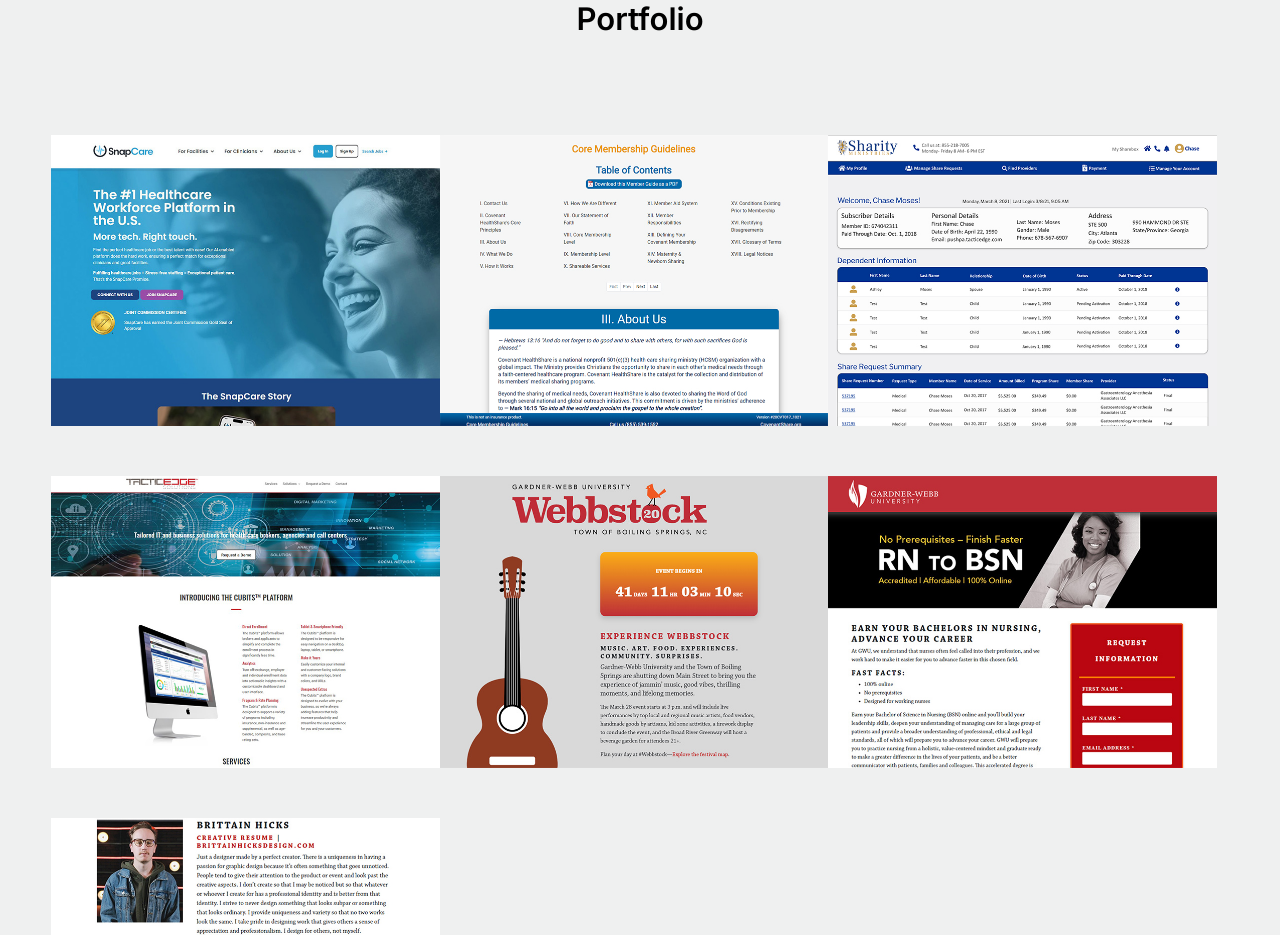
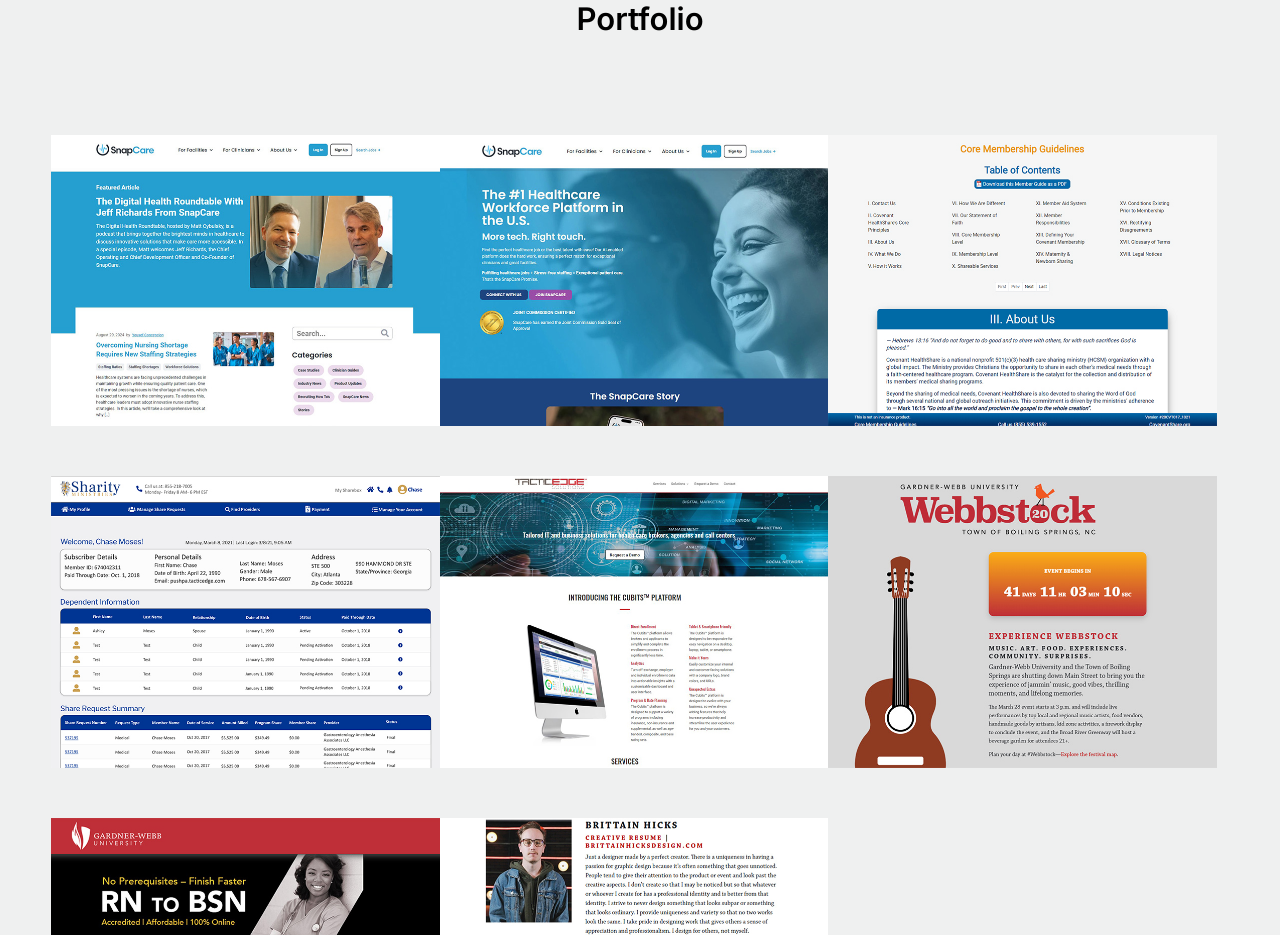
Before and after one commit to mattrenfer/resume-site, a React (Create React App) app: page / in a window 1280 px wide. Shown: the part 4320-5255 px from the top of the page. Built offline with nearby package versions, Linux system fonts and the light colour scheme.

Commit message:
Added SnapCare Blog to Portfolio

```diff
--- a/src/resumeData.js
+++ b/src/resumeData.js
@@ -114,16 +114,24 @@
   portfolio: [
     {
       id: 1,
+      name: "Blog Expansion & Redesign",
+      companyName: "SnapCare Blog",
+      description: `In an effort to increase product visibility, SnapCare sought to expand and redesign their site's blog. This included building a custom section theme, as well as adding custom functionality such as: linked author bios, related articles, category/tags, and improved search. These features were built by customizing WordPress and designing in Elementor.`,
+      thumbnail: "images/portfolio/snapcare-blog.jpg",
+      link: "https://snapcare.com/blog",
+      linkText: "Live Preview",
+    },
+    {
+      id: 2,
       name: "Website Redesign",
       companyName: "SnapCare",
       description: `SnapNurse rebranded their company to SnapCare, which included a wholesale redesign of their website. The new site is sleeker, more intuitive and runs on a WPEngine/WordPress/Elementor tech stack. I was the sole web developer on the project working in collaboration with marketing efforts to finish the project from scratch within a tight deadline.`,
       thumbnail: "images/portfolio/snapcare.jpg",
       link: "https://snapcare.com",
       linkText: "Live Preview",
-      listTitle: "Web Functionality Shown",
     },
     {
-      id: 2,
+      id: 3,
       name: "Covenant Member Guide",
       companyName: "Tactic Edge Solutions",
       description: `Our client requested a redesign of their member guide site,
@@ -143,7 +151,7 @@
       ],
     },
     {
-      id: 3,
+      id: 4,
       name: "Member Portal UI",
       companyName: "Tactic Edge Solutions",
       description: `Our organization needed a redesigned back-end experience for
@@ -156,7 +164,7 @@
       linkText: "View All Mock-Ups",
     },
     {
-      id: 4,
+      id: 5,
       name: "Tactic Edge Website",
       companyName: "Tactic Edge Solutions",
       description: `The Tactic Edge website was in need of a more descriptive
@@ -171,7 +179,7 @@
       linkText: "Live Preview",
     },
     {
-      id: 5,
+      id: 6,
       name: "Webbstock Landing Page",
       companyName: "Gardner-Webb University",
       description: `Gardner-Webb University Gardner-Webb University was in need of
@@ -190,7 +198,7 @@
       ],
     },
     {
-      id: 6,
+      id: 7,
       name: "Program Landing Pages",
       companyName: "Gardner-Webb University",
       description: `University marketing requested 50+ landing pages for a number
@@ -203,7 +211,7 @@
       linkText: "Live Preview",
     },
     {
-      id: 7,
+      id: 8,
       name: "Annual Senior Show ",
       companyName: "Gardner-Webb University",
       description: `The university's art department was in need of a digital
```
Also changed, not shown: public/images/portfolio/snapcare-blog.jpg (added).
